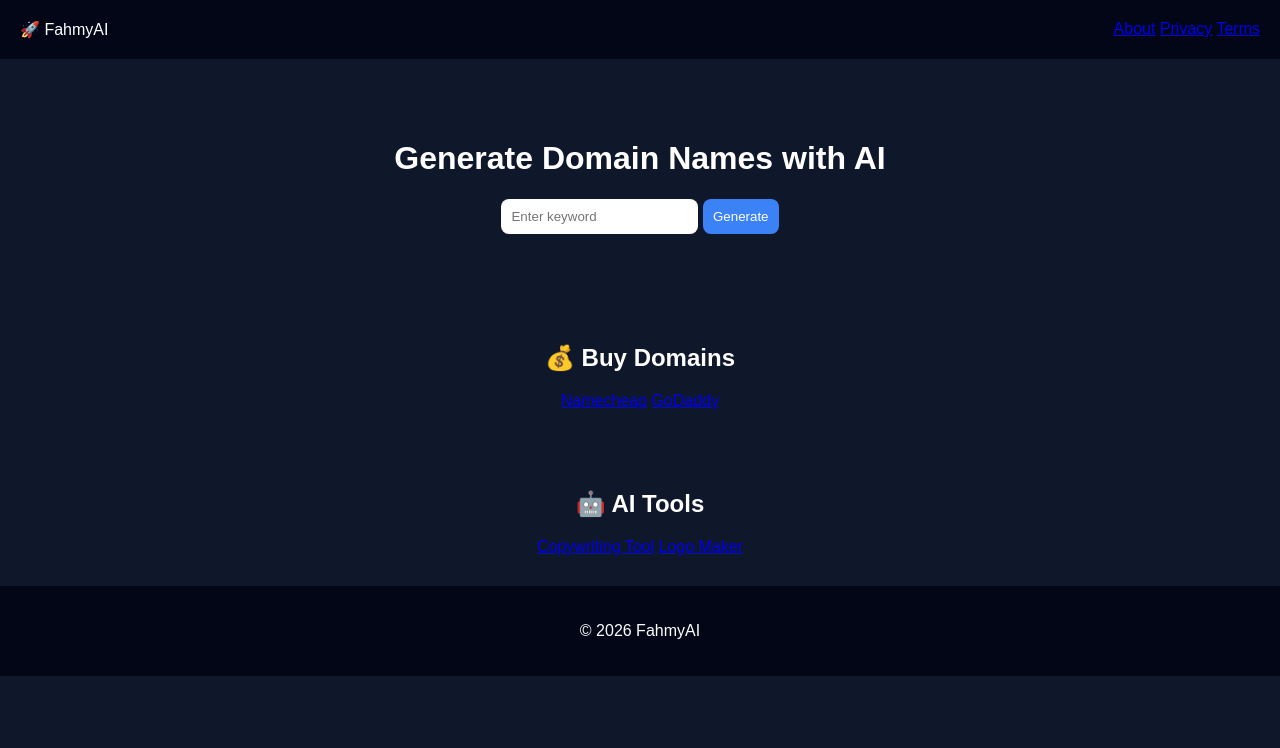
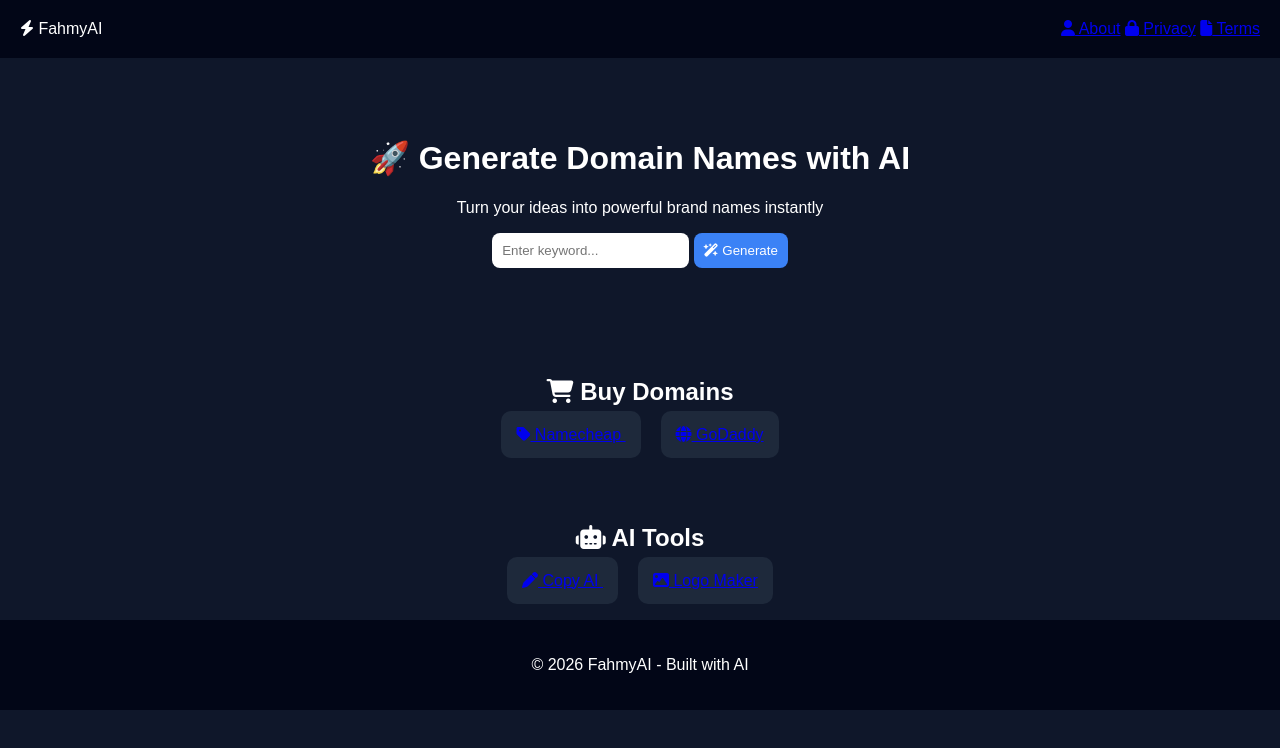
Before and after one commit to ramadanfahmy/fahmyai, a plain HTML site: page index.html in a window 1280 px wide. Drawn offline with Linux system fonts and the light colour scheme.

Commit message:
Refactor HTML structure and update content

```diff
--- a/index.html
+++ b/index.html
@@ -3,44 +3,82 @@
 <head>
 <meta charset="UTF-8">
 <meta name="viewport" content="width=device-width, initial-scale=1.0">
+
 <title>FahmyAI - AI Domain Generator</title>
 <meta name="description" content="Generate domain names with AI and buy instantly.">
+
+<!-- Font Awesome Icons -->
+<link rel="stylesheet" href="https://cdnjs.cloudflare.com/ajax/libs/font-awesome/6.5.0/css/all.min.css">
+
 <link rel="stylesheet" href="style.css">
 </head>
 
 <body>
 
+<!-- NAV -->
 <div class="nav">
-<div class="logo">🚀 FahmyAI</div>
-<div>
-<a href="about.html">About</a>
-<a href="privacy.html">Privacy</a>
-<a href="terms.html">Terms</a>
+<div class="logo">
+<i class="fa-solid fa-bolt"></i> FahmyAI
+</div>
+
+<div class="links">
+<a href="about.html"><i class="fa-solid fa-user"></i> About</a>
+<a href="privacy.html"><i class="fa-solid fa-lock"></i> Privacy</a>
+<a href="terms.html"><i class="fa-solid fa-file"></i> Terms</a>
 </div>
 </div>
 
+<!-- HERO -->
 <div class="hero">
-<h1>Generate Domain Names with AI</h1>
-<input id="kw" placeholder="Enter keyword">
-<button onclick="gen()">Generate</button>
+<h1>🚀 Generate Domain Names with AI</h1>
+<p>Turn your ideas into powerful brand names instantly</p>
+
+<div class="search-box">
+<input id="kw" placeholder="Enter keyword...">
+<button onclick="gen()">
+<i class="fa-solid fa-wand-magic-sparkles"></i> Generate
+</button>
+</div>
 </div>
 
-<div id="res"></div>
+<!-- RESULTS -->
+<div id="res" class="results"></div>
 
+<!-- BUY SECTION -->
 <div class="section">
-<h2>💰 Buy Domains</h2>
-<a href="https://www.namecheap.com/?aff=YOUR_ID" target="_blank">Namecheap</a>
-<a href="https://www.godaddy.com" target="_blank">GoDaddy</a>
+<h2><i class="fa-solid fa-cart-shopping"></i> Buy Domains</h2>
+
+<div class="cards">
+<a class="card" href="https://www.namecheap.com" target="_blank">
+<i class="fa-solid fa-tag"></i> Namecheap
+</a>
+
+<a class="card" href="https://www.godaddy.com" target="_blank">
+<i class="fa-solid fa-globe"></i> GoDaddy
+</a>
+</div>
 </div>
 
+<!-- AI TOOLS -->
 <div class="section">
-<h2>🤖 AI Tools</h2>
-<a href="YOUR_COPYAI_AFF">Copywriting Tool</a>
-<a href="YOUR_LOOKA_AFF">Logo Maker</a>
+<h2><i class="fa-solid fa-robot"></i> AI Tools</h2>
+
+<div class="cards">
+
+<a class="card" href="https://www.copy.ai" target="_blank">
+<i class="fa-solid fa-pen"></i> Copy AI
+</a>
+
+<a class="card" href="https://www.looka.com" target="_blank">
+<i class="fa-solid fa-image"></i> Logo Maker
+</a>
+
+</div>
 </div>
 
+<!-- FOOTER -->
 <div class="footer">
-<p>© 2026 FahmyAI</p>
+<p>© 2026 FahmyAI - Built with AI</p>
 </div>
 
 <script src="script.js"></script>
```
